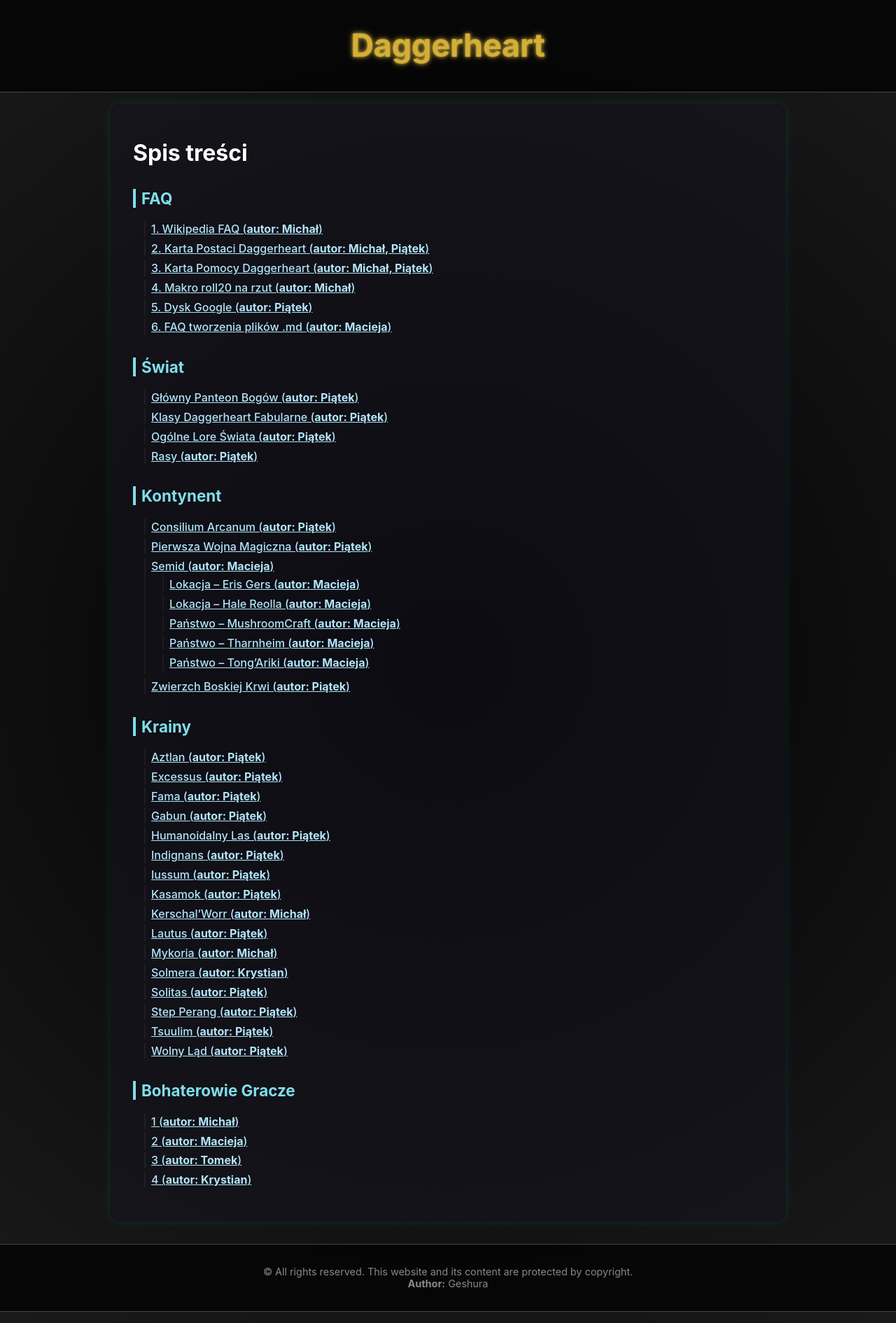
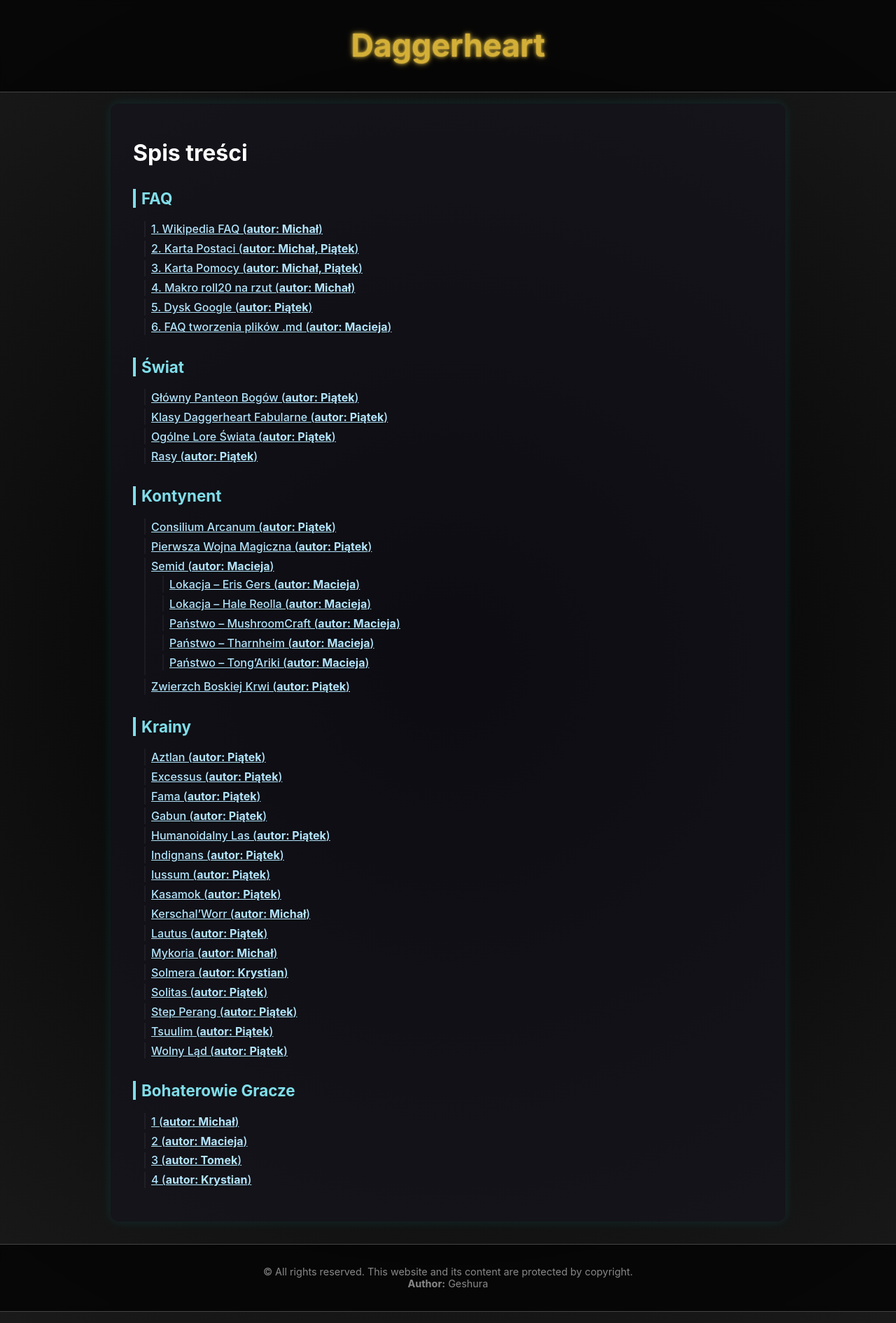
Before and after one commit to Geshura/dh-wiki, a Jekyll site: the page built from index.md, in a window 1280 px wide. Shown: the whole page at 70% size. Built offline with Jekyll 4.4.1, drawn with Linux system fonts in a browser that asks for light colours.

Commit message:
Update index.md

```diff
--- a/index.md
+++ b/index.md
@@ -6,12 +6,12 @@
 # Spis treści
 
 ## FAQ
-- [1. Wikipedia FAQ (<strong>autor:  Michał</strong>)](/swiat/rasy.md)
-- [2. Karta Postaci Daggerheart (<strong>autor: Michał, Piątek</strong>)](/swiat/rasy.md)
-- [3. Karta Pomocy Daggerheart (<strong>autor: Michał, Piątek</strong>)](/swiat/rasy.md)
-- [4. Makro roll20 na rzut (<strong>autor: Michał</strong>)](/swiat/rasy.md)
-- [5. Dysk Google (<strong>autor:  Piątek</strong>)](/swiat/rasy.md)
-- [6. FAQ tworzenia plików .md (<strong>autor:  Macieja</strong>)](/swiat/rasy.md)
+- [1. Wikipedia FAQ (<strong>autor:  Michał</strong>)](/faq/rasy.md)
+- [2. Karta Postaci (<strong>autor: Michał, Piątek</strong>)](/faq/rasy.md)
+- [3. Karta Pomocy (<strong>autor: Michał, Piątek</strong>)](/faq/rasy.md)
+- [4. Makro roll20 na rzut (<strong>autor: Michał</strong>)](/faq/rasy.md)
+- [5. Dysk Google (<strong>autor:  Piątek</strong>)](/faq/rasy.md)
+- [6. FAQ tworzenia plików .md (<strong>autor:  Macieja</strong>)](/faq/faq.md)
 
 ## Świat
 - [Główny Panteon Bogów (<strong>autor:  Piątek</strong>)](/swiat/glowny_panteon_bogow.md)
```
